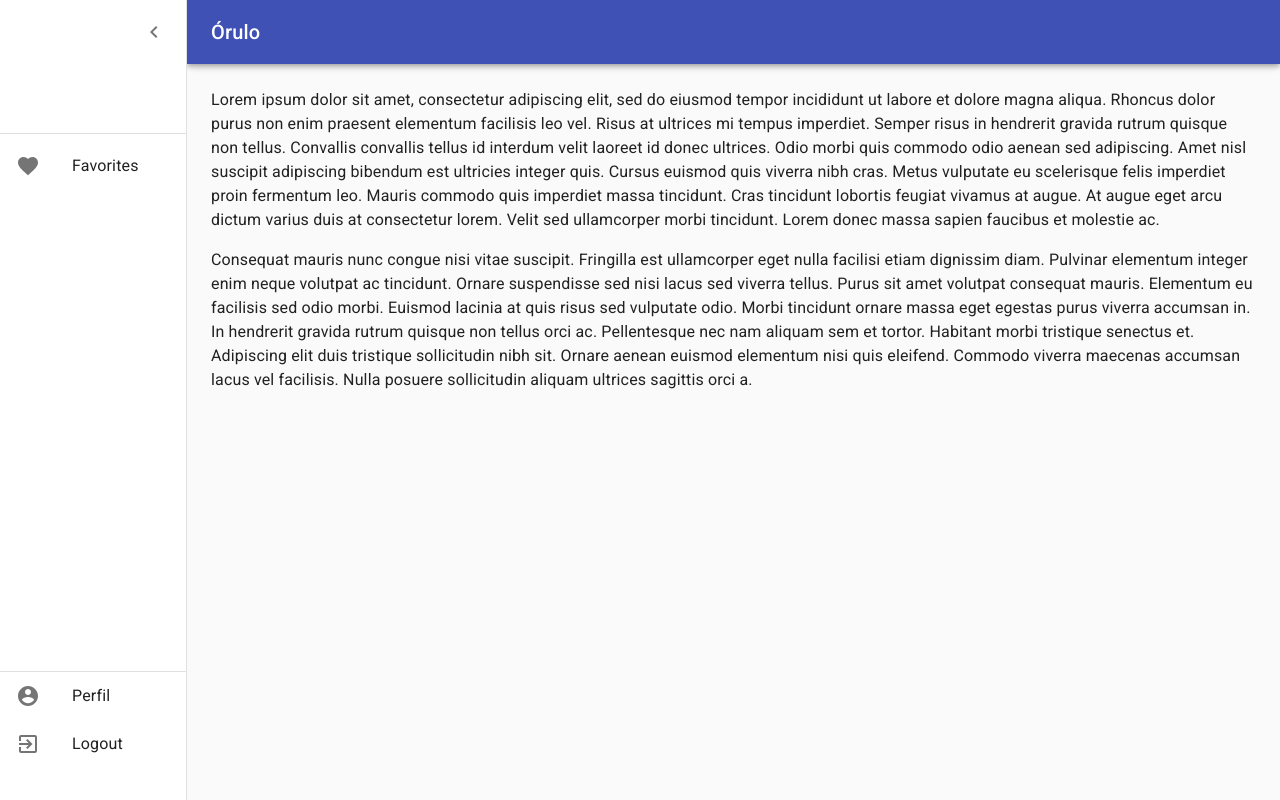
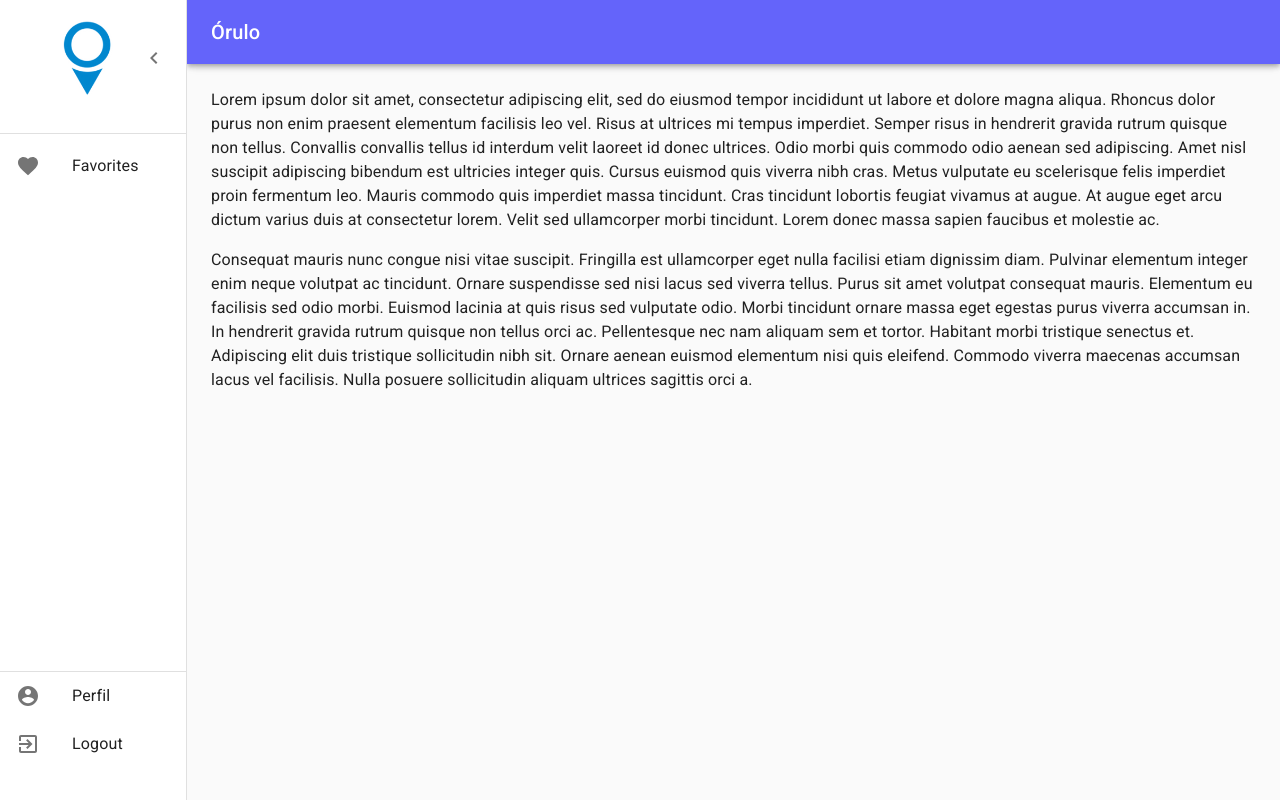
Before and after one commit to agloks/orulo, a React (Create React App) app in the folder frontend/: page / in a window 1280 px wide. Both pictures are taken after a click on the button "open drawer". Built offline with nearby package versions, Linux system fonts and the light colour scheme.

Commit message:
add: logo inserted on drawer

```diff
--- /dev/null
+++ b/frontend/src/assets/styles/base.jsx
@@ -0,0 +1,5 @@
+const colors = {
+  lightBlue: "rgba(50, 50, 250, 0.75)",
+}
+
+export { colors }
--- a/frontend/src/styles/pages/home.jsx
+++ b/frontend/src/assets/styles/pages/home.jsx
@@ -1,3 +1,4 @@
+import { colors } from '../base'
 import { makeStyles, useTheme } from '@material-ui/core/styles'
 
 const drawerWidth = 187;
@@ -11,6 +12,7 @@ const homeStyle = makeStyles((theme) => ({
       easing: theme.transitions.easing.sharp,
       duration: theme.transitions.duration.leavingScreen,
     }),
+    background: colors.lightBlue,
   },
   appBarShift: {
     width: `calc(100% - ${drawerWidth}px)`,
@@ -41,6 +43,8 @@ const homeStyle = makeStyles((theme) => ({
     // necessary for content to be below app bar
     ...theme.mixins.toolbar,
     justifyContent: 'flex-end',
+    position: "relative",
+    top: "12%",
   },
   content: {
     flexGrow: 1,
@@ -74,6 +78,10 @@ const homeStyle = makeStyles((theme) => ({
   },
   divider: {
     width: '100vw'
+  },
+  logo: {
+    maxWidth: "85px",
+    maxHeight: "85px",
   }
 }));
 
--- a/frontend/src/pages/home.jsx
+++ b/frontend/src/pages/home.jsx
@@ -19,7 +19,9 @@ import FavoriteIcon from '@material-ui/icons/Favorite';
 import AccountCircleIcon from '@material-ui/icons/AccountCircle';
 import ExitToAppIcon from '@material-ui/icons/ExitToApp';
 
-import { homeStyle, useTheme } from "../styles/pages/home"
+import { homeStyle, useTheme } from "../assets/styles/pages/home"
+
+import logo from "../assets/img/orulo_logo.png"
 
 export default function PersistentDrawerLeft() {
   const classes = homeStyle();
@@ -76,6 +78,7 @@ export default function PersistentDrawerLeft() {
         >
         <Grid item xs={2} className={classes.gridDrawerHeader}>
           <div className={classes.drawerHeader}>
+            <img src={logo} alt="Logo" className={classes.logo} />
             <IconButton onClick={handleDrawerClose}>
               {theme.direction === 'ltr' ? <ChevronLeftIcon /> : <ChevronRightIcon />}
             </IconButton>
```
Also changed, not shown: frontend/src/assets/img/orulo_logo.png (renamed from frontend/src/orulo_logo.png), 1 other file (tests, documents, lock files or other folders).
